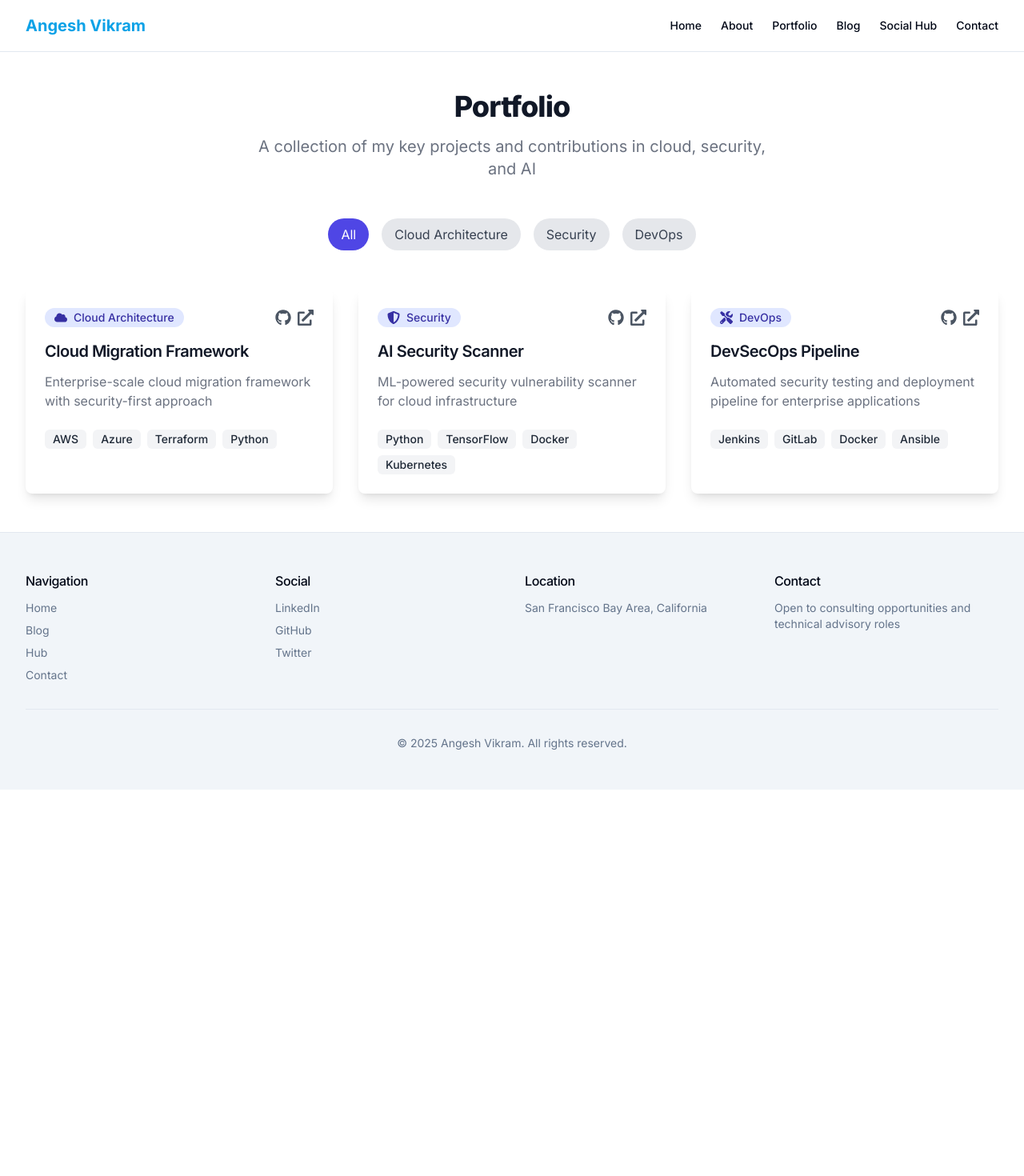
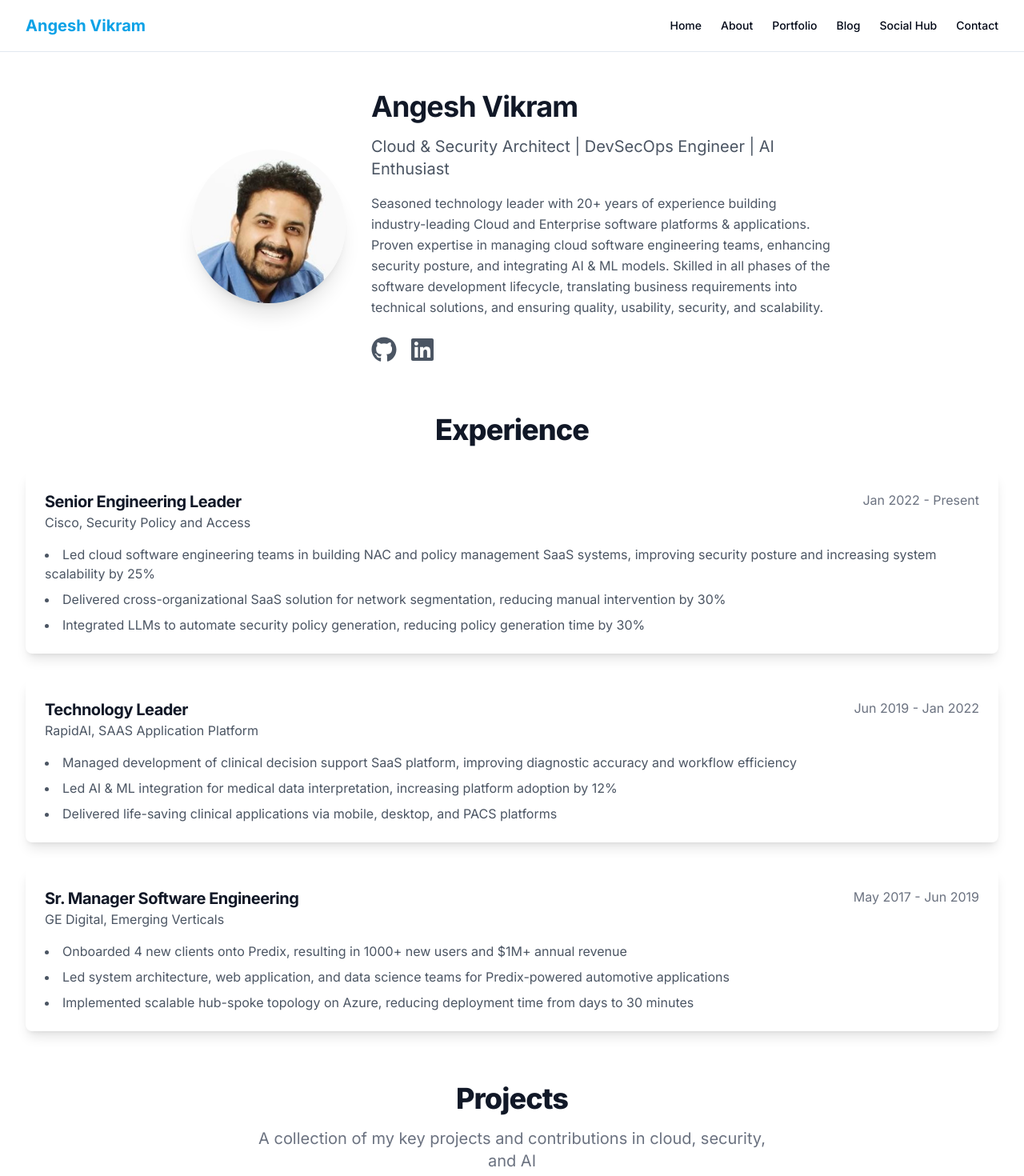
Before and after one commit to angesh3/anvikram-web, a Next.js app: page /portfolio in a window 1280 px wide. Shown: the top 1470 px of the page at 80% size. Before the commit the page ends 987 px from the top, so only its background shows below. Built offline with nearby package versions, Linux system fonts and the light colour scheme.

Commit message:
feat: Add experience section and update portfolio with professional summary

```diff
--- a/src/app/portfolio/page.tsx
+++ b/src/app/portfolio/page.tsx
@@ -1,35 +1,36 @@
 'use client';
 
 import { useState } from 'react';
-import { FaGithub, FaExternalLinkAlt, FaCloud, FaShieldAlt, FaTools } from 'react-icons/fa';
+import { FaGithub, FaExternalLinkAlt, FaCloud, FaShieldAlt, FaTools, FaLinkedin } from 'react-icons/fa';
+import Image from 'next/image';
 
 const projects = [
   {
-    title: "Cloud Migration Framework",
-    description: "Enterprise-scale cloud migration framework with security-first approach",
-    tech: ["AWS", "Azure", "Terraform", "Python"],
-    category: "Cloud Architecture",
-    icon: FaCloud,
-    github: "https://github.com/anvikram/cloud-migration-framework",
-    demo: "https://cloud-migration-demo.example.com"
+    title: "Cloud Security Framework",
+    description: "Implemented zero-trust security architecture for multi-cloud environments",
+    tech: ["AWS", "Azure", "Zero Trust", "Security"],
+    category: "Security",
+    icon: FaShieldAlt,
+    github: "https://github.com/anvikram",
+    demo: "#"
   },
   {
-    title: "AI Security Scanner",
-    description: "ML-powered security vulnerability scanner for cloud infrastructure",
-    tech: ["Python", "TensorFlow", "Docker", "Kubernetes"],
-    category: "Security",
-    icon: FaShieldAlt,
-    github: "https://github.com/anvikram/ai-security-scanner",
-    demo: "https://security-scanner-demo.example.com"
+    title: "AI-Powered Security",
+    description: "Developed ML models for threat detection and automated response",
+    tech: ["Python", "TensorFlow", "Security AI"],
+    category: "AI",
+    icon: FaTools,
+    github: "https://github.com/anvikram",
+    demo: "#"
   },
   {
-    title: "DevSecOps Pipeline",
-    description: "Automated security testing and deployment pipeline for enterprise applications",
-    tech: ["Jenkins", "GitLab", "Docker", "Ansible"],
-    category: "DevOps",
-    icon: FaTools,
-    github: "https://github.com/anvikram/devsecops-pipeline",
-    demo: "https://pipeline-demo.example.com"
+    title: "Cloud Architecture",
+    description: "Designed and implemented scalable cloud infrastructure solutions",
+    tech: ["AWS", "Azure", "Architecture"],
+    category: "Cloud",
+    icon: FaCloud,
+    github: "https://github.com/anvikram",
+    demo: "#"
   }
 ];
 
@@ -44,10 +45,109 @@ export default function Portfolio() {
 
   return (
     <div className="max-w-7xl mx-auto px-4 sm:px-6 lg:px-8 py-12">
+      {/* Profile Section */}
+      <div className="flex flex-col md:flex-row items-center justify-center gap-8 mb-16">
+        <div className="relative w-48 h-48 overflow-hidden rounded-full shadow-xl">
+          <Image
+            src="/images/angesh-profile.jpeg"
+            alt="Angesh Vikram"
+            fill
+            style={{ objectFit: 'cover' }}
+            priority
+          />
+        </div>
+        <div className="text-center md:text-left md:max-w-xl">
+          <h1 className="text-4xl font-bold text-gray-900 mb-4">
+            Angesh Vikram
+          </h1>
+          <p className="text-xl text-gray-600 mb-4">
+            Cloud & Security Architect | DevSecOps Engineer | AI Enthusiast
+          </p>
+          <p className="text-gray-600 mb-6 leading-relaxed">
+            Seasoned technology leader with 20+ years of experience building industry-leading Cloud and Enterprise software platforms & applications. Proven expertise in managing cloud software engineering teams, enhancing security posture, and integrating AI & ML models. Skilled in all phases of the software development lifecycle, translating business requirements into technical solutions, and ensuring quality, usability, security, and scalability.
+          </p>
+          <div className="flex justify-center md:justify-start gap-4">
+            <a
+              href="https://github.com/anvikram"
+              target="_blank"
+              rel="noopener noreferrer"
+              className="text-gray-600 hover:text-indigo-600 transform transition hover:scale-110"
+            >
+              <FaGithub className="w-8 h-8" />
+            </a>
+            <a
+              href="https://linkedin.com/in/angeshvikram"
+              target="_blank"
+              rel="noopener noreferrer"
+              className="text-gray-600 hover:text-indigo-600 transform transition hover:scale-110"
+            >
+              <FaLinkedin className="w-8 h-8" />
+            </a>
+          </div>
+        </div>
+      </div>
+
+      {/* Experience Section */}
+      <div className="mb-16">
+        <h2 className="text-3xl font-extrabold text-gray-900 sm:text-4xl mb-8 text-center">
+          Experience
+        </h2>
+        <div className="space-y-8">
+          {/* Cisco */}
+          <div className="bg-white rounded-lg shadow-lg p-6">
+            <div className="flex justify-between items-start mb-4">
+              <div>
+                <h3 className="text-xl font-bold text-gray-900">Senior Engineering Leader</h3>
+                <p className="text-gray-600">Cisco, Security Policy and Access</p>
+              </div>
+              <span className="text-gray-500">Jan 2022 - Present</span>
+            </div>
+            <ul className="list-disc list-inside space-y-2 text-gray-600">
+              <li>Led cloud software engineering teams in building NAC and policy management SaaS systems, improving security posture and increasing system scalability by 25%</li>
+              <li>Delivered cross-organizational SaaS solution for network segmentation, reducing manual intervention by 30%</li>
+              <li>Integrated LLMs to automate security policy generation, reducing policy generation time by 30%</li>
+            </ul>
+          </div>
+
+          {/* RapidAI */}
+          <div className="bg-white rounded-lg shadow-lg p-6">
+            <div className="flex justify-between items-start mb-4">
+              <div>
+                <h3 className="text-xl font-bold text-gray-900">Technology Leader</h3>
+                <p className="text-gray-600">RapidAI, SAAS Application Platform</p>
+              </div>
+              <span className="text-gray-500">Jun 2019 - Jan 2022</span>
+            </div>
+            <ul className="list-disc list-inside space-y-2 text-gray-600">
+              <li>Managed development of clinical decision support SaaS platform, improving diagnostic accuracy and workflow efficiency</li>
+              <li>Led AI & ML integration for medical data interpretation, increasing platform adoption by 12%</li>
+              <li>Delivered life-saving clinical applications via mobile, desktop, and PACS platforms</li>
+            </ul>
+          </div>
+
+          {/* GE Digital */}
+          <div className="bg-white rounded-lg shadow-lg p-6">
+            <div className="flex justify-between items-start mb-4">
+              <div>
+                <h3 className="text-xl font-bold text-gray-900">Sr. Manager Software Engineering</h3>
+                <p className="text-gray-600">GE Digital, Emerging Verticals</p>
+              </div>
+              <span className="text-gray-500">May 2017 - Jun 2019</span>
+            </div>
+            <ul className="list-disc list-inside space-y-2 text-gray-600">
+              <li>Onboarded 4 new clients onto Predix, resulting in 1000+ new users and $1M+ annual revenue</li>
+              <li>Led system architecture, web application, and data science teams for Predix-powered automotive applications</li>
+              <li>Implemented scalable hub-spoke topology on Azure, reducing deployment time from days to 30 minutes</li>
+            </ul>
+          </div>
+        </div>
+      </div>
+
+      {/* Projects Section */}
       <div className="text-center mb-12">
-        <h1 className="text-3xl font-extrabold text-gray-900 sm:text-4xl">
-          Portfolio
-        </h1>
+        <h2 className="text-3xl font-extrabold text-gray-900 sm:text-4xl">
+          Projects
+        </h2>
         <p className="mt-3 max-w-2xl mx-auto text-xl text-gray-500 sm:mt-4">
           A collection of my key projects and contributions in cloud, security, and AI
         </p>
```
Also changed, not shown: public/images/angesh-profile.jpeg (added).
